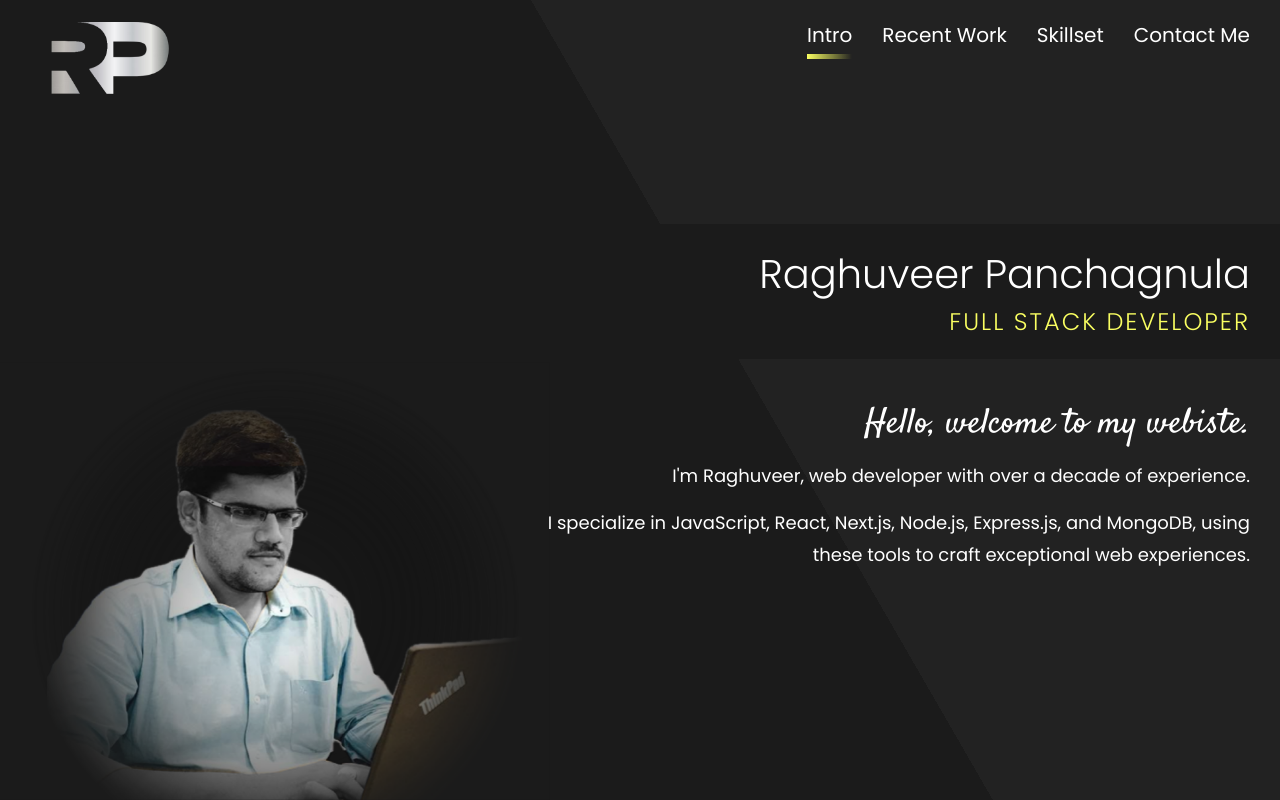
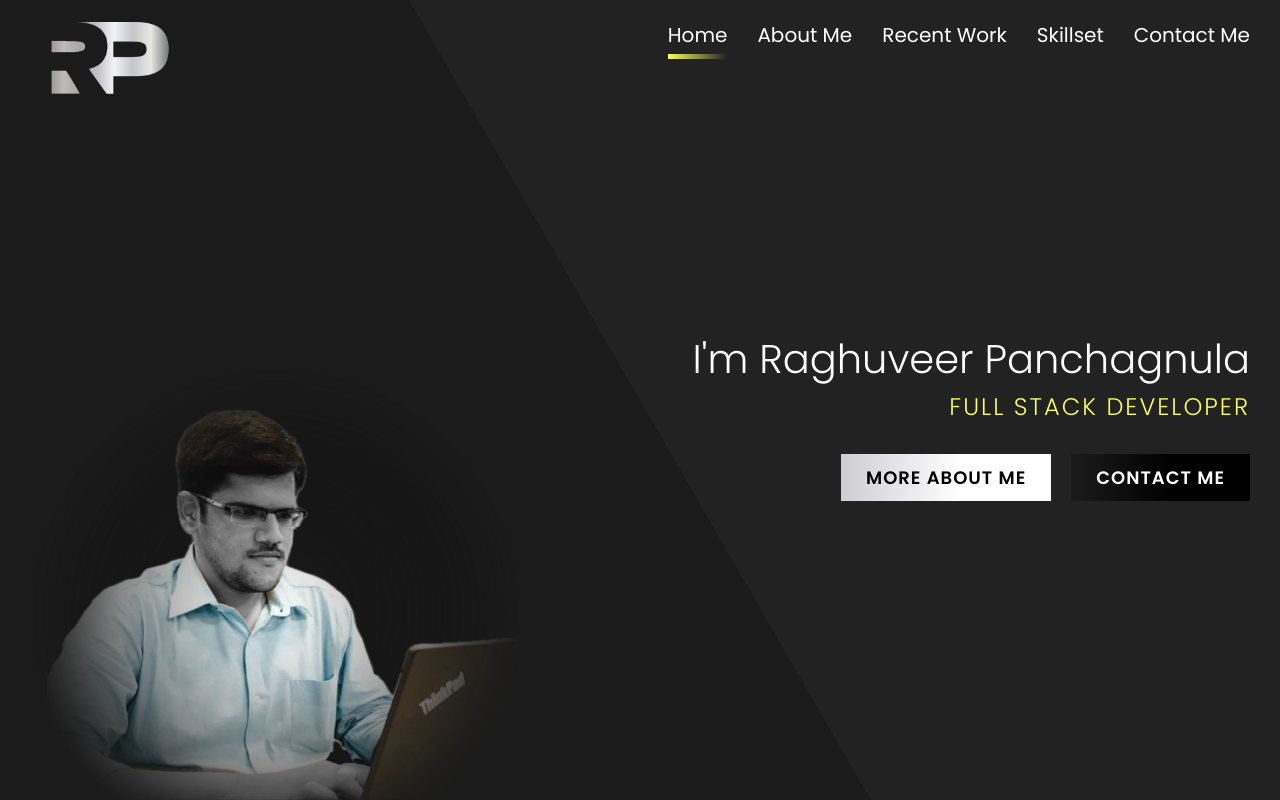
Before and after one commit to raghuveertech/raghuveertech, a React (Create React App) app: page / in a window 1280 px wide. Built offline with nearby package versions, Linux system fonts and the light colour scheme.

Commit message:
home page redesigned

```diff
--- /dev/null
+++ b/src/components/About.js
@@ -0,0 +1,5 @@
+const About = () => {
+  return <section className="main">About</section>;
+};
+
+export default About;
--- a/src/components/Header.js
+++ b/src/components/Header.js
@@ -14,16 +14,19 @@ const Header = () => {
         <nav>
           <ul>
             <li>
-              <NavLink to="/">Intro</NavLink>
+              <NavLink to="/">Home</NavLink>
             </li>
             <li>
-              <NavLink to="recent-work">Recent Work</NavLink>
+              <NavLink to="/about-me">About Me</NavLink>
             </li>
             <li>
-              <NavLink to="skillset">Skillset</NavLink>
+              <NavLink to="/my-recent-work">Recent Work</NavLink>
             </li>
             <li>
-              <NavLink to="contact-me">Contact Me</NavLink>
+              <NavLink to="/my-skills">Skillset</NavLink>
+            </li>
+            <li>
+              <NavLink to="/contact-me">Contact Me</NavLink>
             </li>
           </ul>
         </nav>
--- a/src/components/Intro.js
+++ b/src/components/Home.js
@@ -1,22 +1,30 @@
-import "src/sass/intro.scss";
+import { Link } from "react-router-dom";
+import "src/sass/ui.scss";
+import "src/sass/home.scss";
 
-const Intro = () => {
+const Home = () => {
   return (
-    <section className="main intro">
-      <div className="intro__text">
-        <div className="intro__text__card">
-          <h1>Raghuveer Panchagnula</h1>
+    <section className="home main">
+      <div className="home__text">
+        <div className="home__text__main">
+          <h1>I'm Raghuveer Panchagnula</h1>
           <h2>Full Stack Developer</h2>
-        </div>
-        <div className="intro__text__main">
-          <h3 className="special">Hello, welcome to my webiste.</h3>
-          <p>
+          <div className="home__text__main__buttons">
+            <Link className="btn primary-btn" to={"/about-me"}>
+              <span>More About Me</span>
+            </Link>
+            <Link className="btn secondary-btn" to={"/contact-me"}>
+              <span>Contact Me</span>
+            </Link>
+          </div>
+          {/* <h3 className="special">Hello, welcome to my webiste.</h3> */}
+          {/* <p>
             I'm Raghuveer, web developer with over a decade of experience.
-          </p>{" "}
-          <p>
+          </p>{" "} */}
+          {/* <p>
             I specialize in JavaScript, React, Next.js, Node.js, Express.js, and
             MongoDB, using these tools to craft exceptional web experiences.
-          </p>
+          </p> */}
         </div>
         {/* <p>
           From creating user-friendly interfaces to optimizing performance, my
@@ -42,4 +50,4 @@ const Intro = () => {
   );
 };
 
-export default Intro;
+export default Home;
--- a/src/components/ReactRouter.js
+++ b/src/components/ReactRouter.js
@@ -1,6 +1,7 @@
 import { Routes, Route } from "react-router-dom";
 
-import Intro from "./Intro";
+import Home from "./Home";
+import About from "./About";
 import Skillset from "./Skillset";
 import RecentWork from "./RecentWork";
 import Contact from "./Contact";
@@ -8,9 +9,10 @@ import Contact from "./Contact";
 const ReactRouter = () => {
   return (
     <Routes>
-      <Route path="/" element={<Intro />}></Route>
-      <Route path="/skillset" element={<Skillset />}></Route>
-      <Route path="/recent-work" element={<RecentWork />}></Route>
+      <Route path="/" element={<Home />}></Route>
+      <Route path="/about-me" element={<About />}></Route>
+      <Route path="/my-skills" element={<Skillset />}></Route>
+      <Route path="/my-recent-work" element={<RecentWork />}></Route>
       <Route path="/contact-me" element={<Contact />}></Route>
     </Routes>
   );
--- a/src/sass/app.scss
+++ b/src/sass/app.scss
@@ -3,8 +3,8 @@ body {
   background: rgb(34, 34, 34);
   background: linear-gradient(
     240deg,
-    rgba(34, 34, 34, 1) 43%,
-    rgba(27, 27, 27, 1) 43%
+    rgba(34, 34, 34, 1) 50%,
+    rgba(27, 27, 27, 1) 50%
   );
 }
 
--- a/src/sass/intro.scss
+++ b/src/sass/home.scss
@@ -1,6 +1,6 @@
 @import "./variables.scss";
 
-.intro {
+.home {
   position: relative;
   background-image: url("./../../public/images/raghuveer-b-w.png");
   background-repeat: no-repeat;
@@ -25,10 +25,9 @@
     overflow: auto;
     text-align: right;
     padding-top: 30px;
-    &__card {
-      margin-bottom: 20px;
-      padding: 20px 30px;
-      background: $secondary;
+
+    &__main {
+      padding-right: 30px;
       h1 {
         font-weight: 300;
         font-size: 40px;
@@ -39,9 +38,6 @@
         letter-spacing: 2px;
         color: $highlight;
       }
-    }
-    &__main {
-      padding: 20px 30px;
       h3 {
         font-size: 35px;
         margin-bottom: 10px;
@@ -52,6 +48,15 @@
         line-height: 32px;
         margin-bottom: 15px;
       }
+      &__buttons {
+        margin-top: 30px;
+        .btn {
+          margin: 0 10px;
+          &:last-child {
+            margin-right: 0;
+          }
+        }
+      }
     }
   }
 }
--- /dev/null
+++ b/src/sass/ui.scss
@@ -0,0 +1,75 @@
+@import "./variables.scss";
+.btn {
+  display: inline-flex;
+  justify-content: center;
+  align-items: center;
+  padding: 10px 25px;
+  font-size: 18px;
+  border-radius: 0;
+  text-decoration: none;
+  text-transform: uppercase;
+  text-align: center;
+  letter-spacing: 1px;
+  font-weight: 600;
+  position: relative;
+  span {
+    transition: all 0.3s;
+  }
+  &:before {
+    position: absolute;
+    left: 0;
+    top: 0;
+    content: "";
+    height: 100%;
+    width: 0%;
+    transition: all 0.3s;
+  }
+  &:hover {
+    &:before {
+      width: 100%;
+    }
+  }
+  span {
+    position: relative;
+    z-index: 1;
+  }
+  &.primary-btn {
+    background: rgb(206, 205, 210);
+    background: linear-gradient(
+      90deg,
+      rgba(206, 205, 210, 1) 0%,
+      rgba(255, 255, 255, 1) 57%
+    );
+    span {
+      color: $black;
+    }
+    &:before {
+      background: $black;
+      background: linear-gradient(90deg, $black 0%, $secondary 57%);
+    }
+    &:hover {
+      span {
+        color: $white;
+      }
+    }
+  }
+  &.secondary-btn {
+    background: $black;
+    background: linear-gradient(90deg, $secondary 0%, $black 57%);
+    span {
+      color: $white;
+    }
+    &:before {
+      background: linear-gradient(
+        90deg,
+        rgba(255, 255, 255, 1) 0%,
+        rgba(206, 205, 210, 1) 57%
+      );
+    }
+    &:hover {
+      span {
+        color: $black;
+      }
+    }
+  }
+}
```
